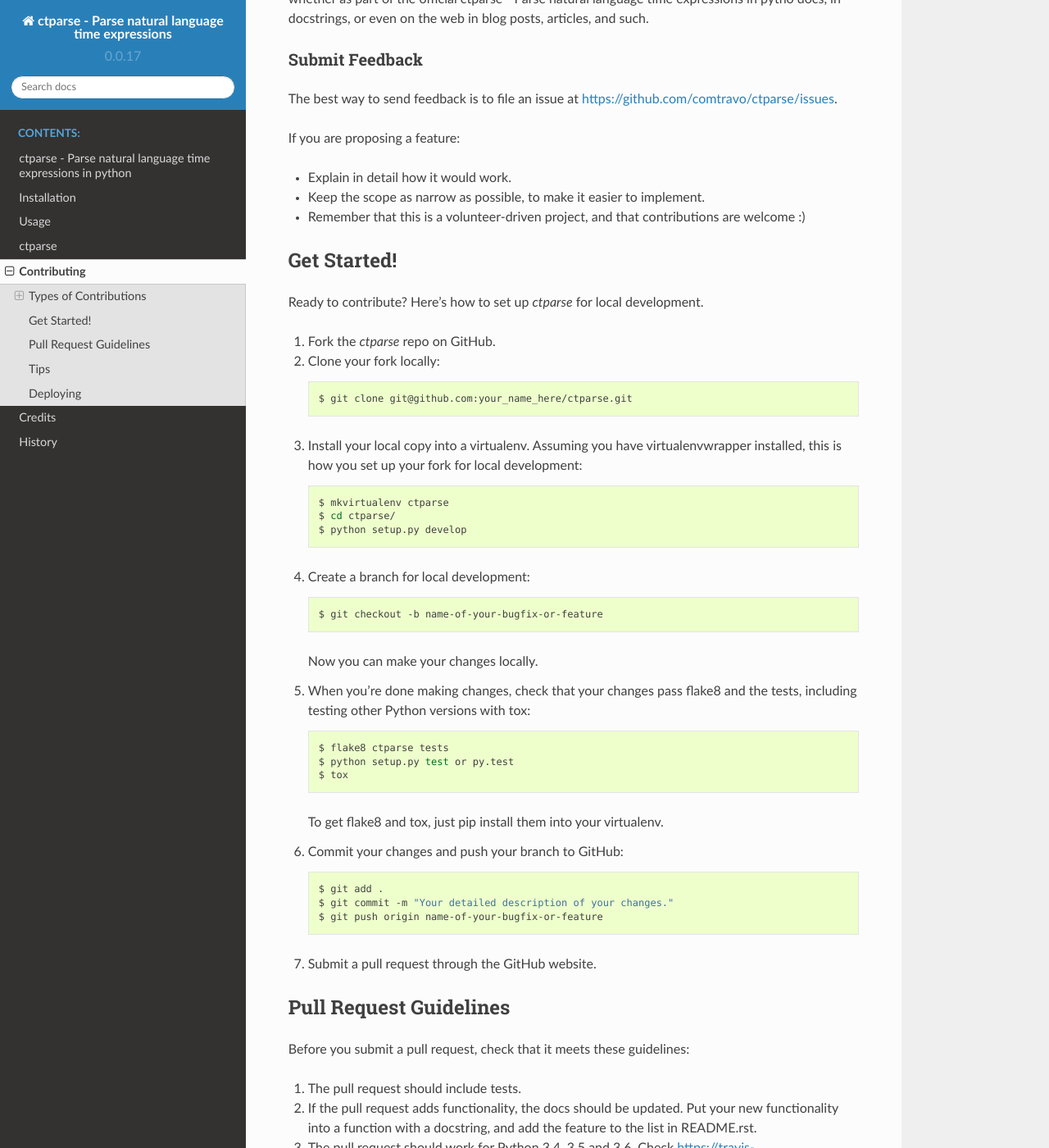
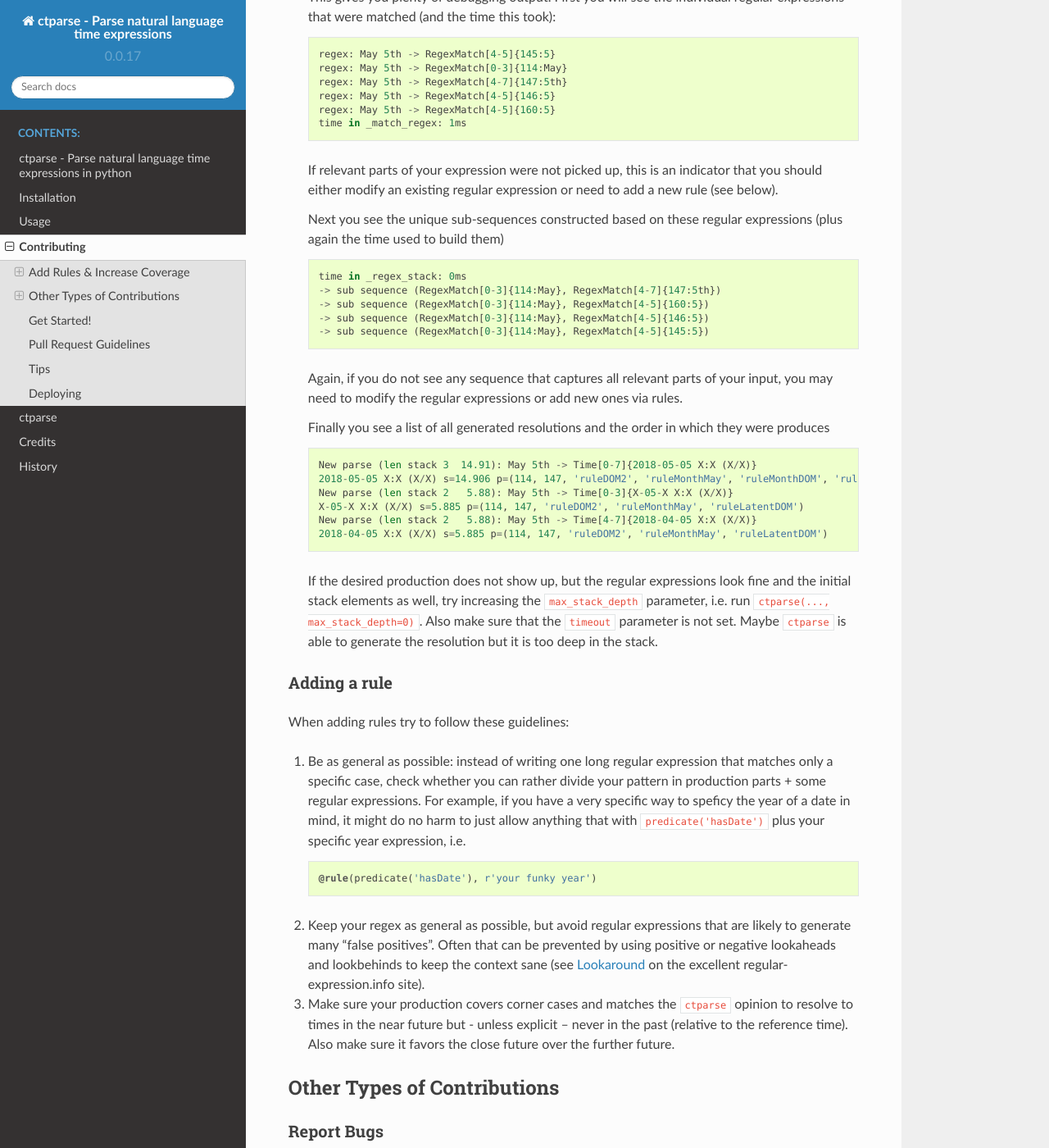
Before and after one commit to comtravo/ctparse, a Sphinx documentation site: the page built from docs/contributing.rst, in a window 1280 px wide and 1400 px high, scrolled down 909 px. Shown: the whole window at 82% size. Built offline with Sphinx 7.4.7 and the Read the Docs theme 2.0.0, drawn with Linux system fonts in a browser that asks for light colours; some of the changed text lies outside the part shown.

Commit message:
update docs (#25)

```diff
--- a/CONTRIBUTING.rst
+++ b/CONTRIBUTING.rst
@@ -9,8 +9,129 @@
 
 You can contribute in many ways:
 
-Types of Contributions
-----------------------
+
+Add Rules & Increase Coverage
+-----------------------------
+
+If you find an expressions that ``ctparse`` can not resolve correctly
+but you feel it should do, you can adjust the existing rules or add a
+new one.
+
+The following steps are a probably helpful guideline
+
+* Add your case to the ``corpus.py`` file and run the corpus tests
+  using ``py.test tests/test_run_corpus.py``. If the tests do not
+  fail, rebuild the model and try again:
+
+  .. code:: python
+
+    from ctparse.ctparse import regenerate_model
+
+  If this fixes the issue please commit the updated ``corpus.py`` and
+  the updated model as a PR.
+
+* If the tests fail, run ``ctparse`` in debug mode to see what goes wrong:
+
+  .. code:: python
+
+            import logging
+            from ctparse import ctparse
+            from ctparse.ctparse import logger
+            from datetime import datetime
+
+            logger.addHandler(logging.StreamHandler())
+            logger.setLevel(logging.DEBUG)
+
+            # Set reference time
+            ts = datetime(2018, 3, 12, 14, 30)
+            r = list(ctparse('May 5th', ts=ts, debug=True))
+
+
+  This gives you plenty of debugging output. First you will see
+  the individual regular expressions that were matched (and the time
+  this took):
+
+  .. code:: python
+
+            regex: May 5th -> RegexMatch[4-5]{145:5}
+            regex: May 5th -> RegexMatch[0-3]{114:May}
+            regex: May 5th -> RegexMatch[4-7]{147:5th}
+            regex: May 5th -> RegexMatch[4-5]{146:5}
+            regex: May 5th -> RegexMatch[4-5]{160:5}
+            time in _match_regex: 1ms
+
+  If relevant parts of your expression were not picked up, this is an
+  indicator that you should either modify an existing regular
+  expression or need to add a new rule (see below).
+
+  Next you see the unique sub-sequences constructed based on these
+  regular expressions (plus again the time used to build them)
+
+  .. code:: python
+
+            time in _regex_stack: 0ms
+            -> sub sequence (RegexMatch[0-3]{114:May}, RegexMatch[4-7]{147:5th})
+            -> sub sequence (RegexMatch[0-3]{114:May}, RegexMatch[4-5]{160:5})
+            -> sub sequence (RegexMatch[0-3]{114:May}, RegexMatch[4-5]{146:5})
+            -> sub sequence (RegexMatch[0-3]{114:May}, RegexMatch[4-5]{145:5})
+
+  Again, if you do not see any sequence that captures all relevant
+  parts of your input, you may need to modify the regular expressions
+  or add new ones via rules.
+
+  Finally you see a list of all generated resolutions and the order in which they were produces
+
+  .. code:: python
+
+            New parse (len stack 3  14.91): May 5th -> Time[0-7]{2018-05-05 X:X (X/X)}
+            2018-05-05 X:X (X/X) s=14.906 p=(114, 147, 'ruleDOM2', 'ruleMonthMay', 'ruleMonthDOM', 'ruleLatentDOY')
+            New parse (len stack 2   5.88): May 5th -> Time[0-3]{X-05-X X:X (X/X)}
+            X-05-X X:X (X/X) s=5.885 p=(114, 147, 'ruleDOM2', 'ruleMonthMay', 'ruleLatentDOM')
+            New parse (len stack 2   5.88): May 5th -> Time[4-7]{2018-04-05 X:X (X/X)}
+            2018-04-05 X:X (X/X) s=5.885 p=(114, 147, 'ruleDOM2', 'ruleMonthMay', 'ruleLatentDOM')
+
+
+  If the desired production does not show up, but the regular
+  expressions look fine and the initial stack elements as well, try
+  increasing the ``max_stack_depth`` parameter, i.e. run
+  ``ctparse(..., max_stack_depth=0)``. Also make sure that the
+  ``timeout`` parameter is not set. Maybe ``ctparse`` is able to
+  generate the resolution but it is too deep in the stack.
+
+
+Adding a rule
+~~~~~~~~~~~~~
+
+When adding rules try to follow these guidelines:
+
+1. Be as general as possible: instead of writing one long regular
+   expression that matches only a specific case, check whether you can
+   rather divide your pattern in production parts + some regular
+   expressions. For example, if you have a very specific way to
+   speficy the year of a date in mind, it might do no harm to just
+   allow anything that with ``predicate('hasDate')`` plus your
+   specific year expression, i.e.
+
+   .. code:: python
+
+             @rule(predicate('hasDate'), r'your funky year')
+
+2. Keep your regex as general as possible, but avoid regular
+   expressions that are likely to generate many "false positives". Often
+   that can be prevented by using positive or negative lookaheads and
+   lookbehinds to keep the context sane (see `Lookaround
+   <https://www.regular-expressions.info/lookaround.html>`_ on the
+   excellent regular-expression.info site).
+
+3. Make sure your production covers corner cases and matches the
+   ``ctparse`` opinion to resolve to times in the near future but -
+   unless explicit -- never in the past (relative to the reference
+   time). Also make sure it favors the close future over the further
+   future.
+
+
+Other Types of Contributions
+----------------------------
 
 Report Bugs
 ~~~~~~~~~~~
@@ -119,10 +240,12 @@
 
 A reminder for the maintainers on how to deploy.
 Make sure all your changes are committed (including an entry in HISTORY.rst).
-Then run::
+Then run on the ``master`` branch::
 
 $ bumpversion patch # possible: major / minor / patch
 $ git push
 $ git push --tags
+$ make release
 
-Travis will then deploy to PyPI if tests pass.
+You will need a username and password to upload to pypi (might be
+automated on Travis).
--- a/docs/conf.py
+++ b/docs/conf.py
@@ -22,7 +22,7 @@
 import sys
 sys.path.insert(0, os.path.abspath('..'))
 
-import ctparse
+import ctparse  # noqa
 
 # -- General configuration ---------------------------------------------
 
--- a/docs/index.rst
+++ b/docs/index.rst
@@ -1,5 +1,5 @@
-Welcome to ctparse - Parse natural language time expressions in pytho's documentation!
-======================================
+Welcome to the ctparse documentation!
+=====================================
 
 .. toctree::
    :maxdepth: 2
@@ -8,8 +8,8 @@
    readme
    installation
    usage
+   contributing
    modules
-   contributing
    authors
    history
 
```
Also changed, not shown: docs/usage.rst (+6 -2 lines).
